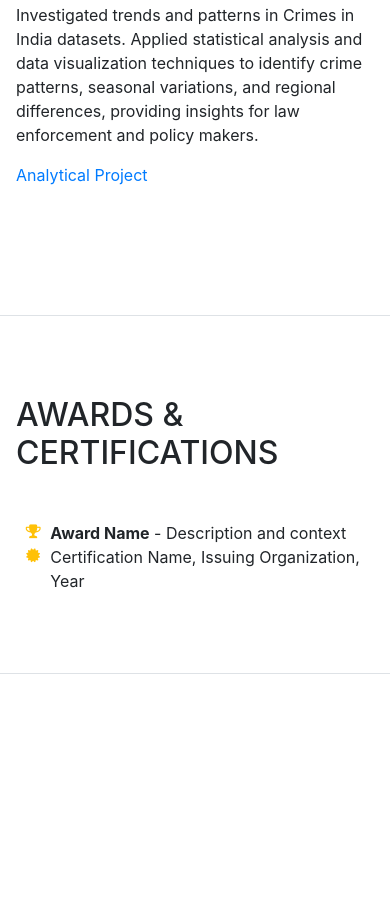
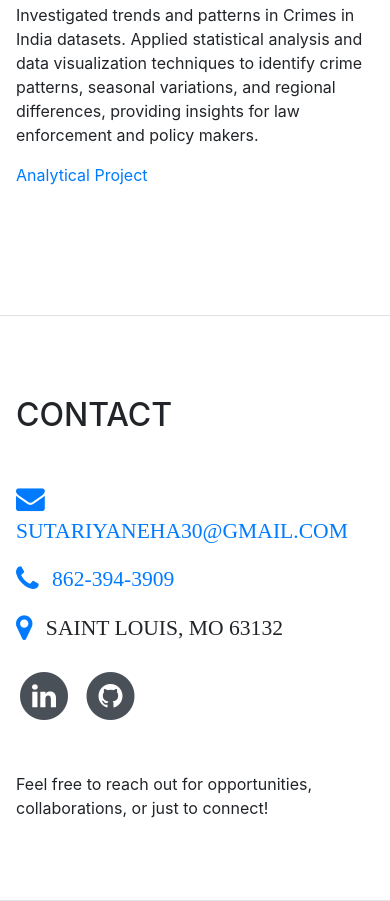
Before and after one commit to neha272/neha272.github.io, a website with bundled scripts: page index.html in a window 390 px wide. Shown: the part 6931-7832 px from the top of the page. Before the commit the page ends 7605 px from the top, so only its background shows below. Built offline with nearby package versions, Linux system fonts and the light colour scheme; a web font is replaced by a local one.

Commit message:
Replace Awards section with Contact section
- Update navigation from Awards to Contact
- Add Contact section with email, phone, and location
- Include LinkedIn and GitHub social links
- Add friendly call-to-action message

```diff
--- a/index.html
+++ b/index.html
@@ -54,7 +54,7 @@
                     <a class="nav-link js-scroll-trigger" href="#projects">Projects</a>
                 </li>
                 <li class="nav-item">
-                    <a class="nav-link js-scroll-trigger" href="#awards">Awards</a>
+                    <a class="nav-link js-scroll-trigger" href="#contact">Contact</a>
                 </li>
             </ul>
         </div>
@@ -406,20 +406,48 @@
             </div>
         </section>
 
-        <section class="resume-section p-3 p-lg-5 d-flex flex-column" id="awards">
+        <section class="resume-section p-3 p-lg-5 d-flex flex-column" id="contact">
             <div class="my-auto">
-                <h2 class="mb-5">Awards &amp; Certifications</h2>
-                <ul class="fa-ul mb-0">
-                    <!-- Awards and Certifications - Update with Neha's achievements -->
-                    <li>
-                        <i class="fa-li fa fa-trophy text-warning"></i>
-                        <strong>Award Name</strong> - Description and context
-                    </li>
-                    <li>
-                        <i class="fa-li fa fa-certificate text-warning"></i>
-                        Certification Name, Issuing Organization, Year
-                    </li>
-                </ul>
+                <h2 class="mb-5">Contact</h2>
+                <div class="resume-item">
+                    <div class="resume-content">
+                        <div class="subheading mb-3">
+                            <i class="fa fa-envelope fa-lg text-primary mr-2"></i>
+                            <a href="mailto:sutariyaneha30@gmail.com">sutariyaneha30@gmail.com</a>
+                        </div>
+                        <div class="subheading mb-3">
+                            <i class="fa fa-phone fa-lg text-primary mr-2"></i>
+                            <a href="tel:+18623943909">862-394-3909</a>
+                        </div>
+                        <div class="subheading mb-3">
+                            <i class="fa fa-map-marker fa-lg text-primary mr-2"></i>
+                            Saint Louis, MO 63132
+                        </div>
+                        <div class="subheading mb-5">
+                            <ul class="list-inline list-social-icons mb-0 mt-4">
+                                <li class="list-inline-item">
+                                    <a target="_blank" rel="noopener noreferrer" href="https://www.linkedin.com/in/neha-sutariya/">
+                                        <span class="fa-stack fa-lg">
+                                            <i class="fa fa-circle fa-stack-2x"></i>
+                                            <i class="fa fa-linkedin fa-stack-1x fa-inverse"></i>
+                                        </span>
+                                    </a>
+                                </li>
+                                <li class="list-inline-item">
+                                    <a target="_blank" rel="noopener noreferrer" href="https://github.com/neha272">
+                                        <span class="fa-stack fa-lg">
+                                            <i class="fa fa-circle fa-stack-2x"></i>
+                                            <i class="fa fa-github fa-stack-1x fa-inverse"></i>
+                                        </span>
+                                    </a>
+                                </li>
+                            </ul>
+                        </div>
+                        <p class="mb-0">
+                            Feel free to reach out for opportunities, collaborations, or just to connect!
+                        </p>
+                    </div>
+                </div>
             </div>
         </section>
 
```
